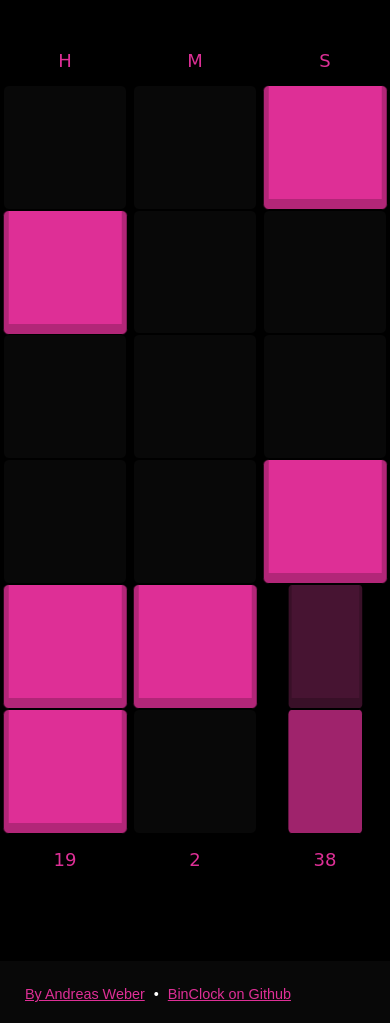
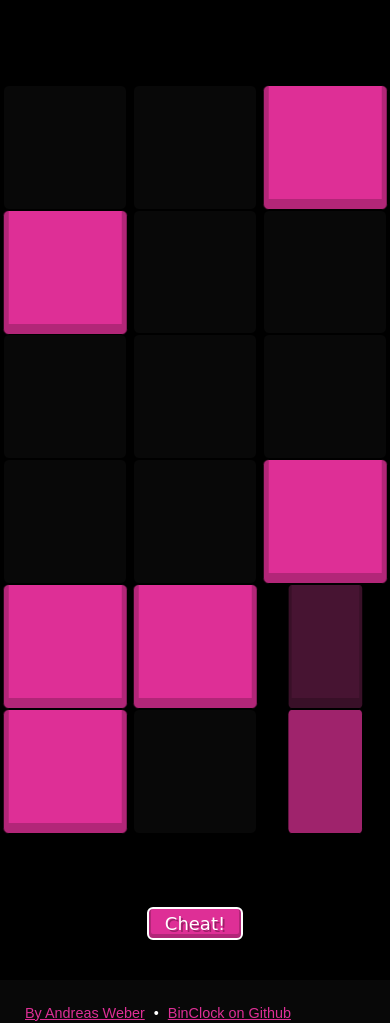
Before and after one commit to chromawoods/BinClock, a plain HTML site: page demo/index.html in a window 390 px wide. Shown: the part 84-1107 px from the top of the page. Drawn offline with Linux system fonts and the light colour scheme; a web font is replaced by a local one.

Commit message:
Added cheat button for toggling labels

```diff
--- a/demo/index.html
+++ b/demo/index.html
@@ -16,6 +16,9 @@
     <p class="sub-heading">Because you want to know what binary time it is.</p>
   </header>
   <time id="binclock" class="binclock-container"></time>
+  <div class="binclock-interactions">
+    <button class="binclock-cheat" id="labels-toggler">Cheat!</button>
+  </div>
   <footer class="footer">
     <nav>
       <a href="https://weber.nu">By Andreas Weber</a> &bull;
@@ -23,7 +26,11 @@
     </nav>
   </footer>
   <script>
-    binClock('binclock');
+    const bc = binClock('binclock');
+    const btnCheat = document.getElementById('labels-toggler');
+    btnCheat.addEventListener('click', function() {
+      bc.el.classList.toggle('has-visible-labels');
+    });
   </script>
 </body>
 </html>
--- a/demo/style.css
+++ b/demo/style.css
@@ -40,9 +40,45 @@ body {
 }
 
 .binclock-container {
-  flex-grow: 1;
   display: block;
   margin-top: 2vw;
+}
+
+.binclock-container .binclock-label,
+.binclock-container .binclock-decimal {
+  color: transparent;
+  transition: color .2s;
+}
+
+.binclock-container.has-visible-labels .binclock-label,
+.binclock-container.has-visible-labels .binclock-decimal {
+  color: #de2f96;
+}
+
+.binclock-interactions {
+  padding: 40px;
+  text-align: center;
+  flex-grow: 1;
+}
+
+.binclock-cheat {
+  padding: 4px 16px;
+  font-family: Shrikhand, cursive;
+  font-size: 18px;
+  color: #fff;
+  border-radius: 6px;
+  border: 2px solid #fff;
+  background-color: #de2f96;
+  box-shadow: 0 -2px 0 2px rgba(0, 0, 0, .2) inset;
+  text-shadow: 2px 2px 0px rgba(0, 0, 0, .3);
+  transition: background-color .2s, color .2s;
+}
+
+.binclock-cheat:hover,
+.binclock-cheat:active {
+  color: #de2f96;
+  background-color: #080808;
+  cursor: pointer;
 }
 
 .binclock-list {
@@ -79,6 +115,10 @@ body {
 
 .binclock-binary.off {
   background-color: #080808;
+}
+
+.binclock-decimal {
+  max-height: 20px;
 }
 
 .binclock-decimal,
@@ -126,4 +166,12 @@ body {
     font-size: 18px;
   }
 
+  .binclock-decimal {
+    max-height: 20px;
+  }
+
+  .binclock-interactions {
+    padding-top: 20px;
+  }
+
 }
--- a/src/binclock.js
+++ b/src/binclock.js
@@ -135,6 +135,8 @@ const binClock = (function() {
 
     setInterval(onInterval, 1000);
 
+    return _clockData;
+
   }
 
 
```
